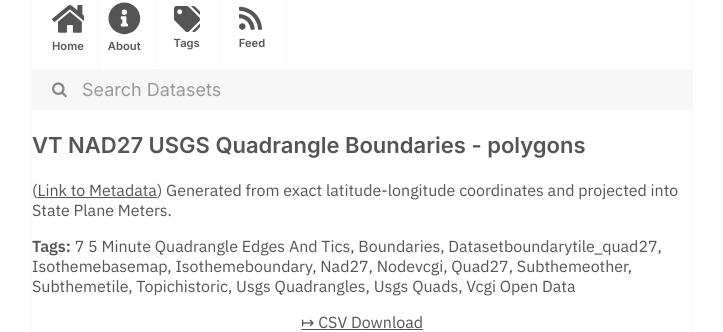
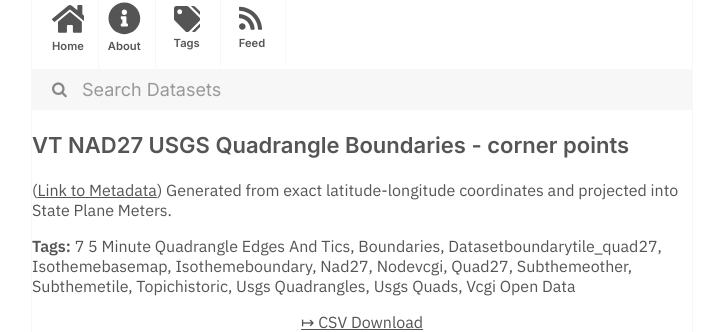
Before and after one commit to dayda-entities/vermont-center-for-geographic-information, a Jekyll site: the page built from _posts/2020-11-12-vt-nad27-usgs-quadrangle-bound.md, in a window 1280 px wide. Shown: the part 216-548 px from the top of the page, without its empty margins (278-1001 px from the left). Built offline with Jekyll 4.4.1, drawn with Linux system fonts in a browser that asks for light colours.

Commit message:
Publish Data

```diff
--- a/_posts/2020-11-12-vt-nad27-usgs-quadrangle-bound.md
+++ b/_posts/2020-11-12-vt-nad27-usgs-quadrangle-bound.md
@@ -1,7 +1,7 @@
 ---
-title: VT NAD27 USGS Quadrangle Boundaries - polygons
-created: '2020-11-12T13:07:40.062066'
-modified: '2020-11-12T13:07:40.062077'
+title: VT NAD27 USGS Quadrangle Boundaries - corner points
+created: '2020-11-12T13:07:39.828620'
+modified: '2020-11-12T13:07:39.828627'
 state: active
 type: dataset
 tags:
@@ -21,7 +21,7 @@ tags:
   - Vcgi Open Data
 groups: []
 csv_url: >-
-  https://geodata.vermont.gov/datasets/9a20799000b945008225f83ab092e862_10.csv?outSR=%7B%22latestWkid%22%3A32145%2C%22wkid%22%3A32145%7D
+  https://geodata.vermont.gov/datasets/87005a1ea0ad4591ac965e3191d5b253_9.csv?outSR=%7B%22latestWkid%22%3A32145%2C%22wkid%22%3A32145%7D
 json_url: ''
 layout: post
 
```
